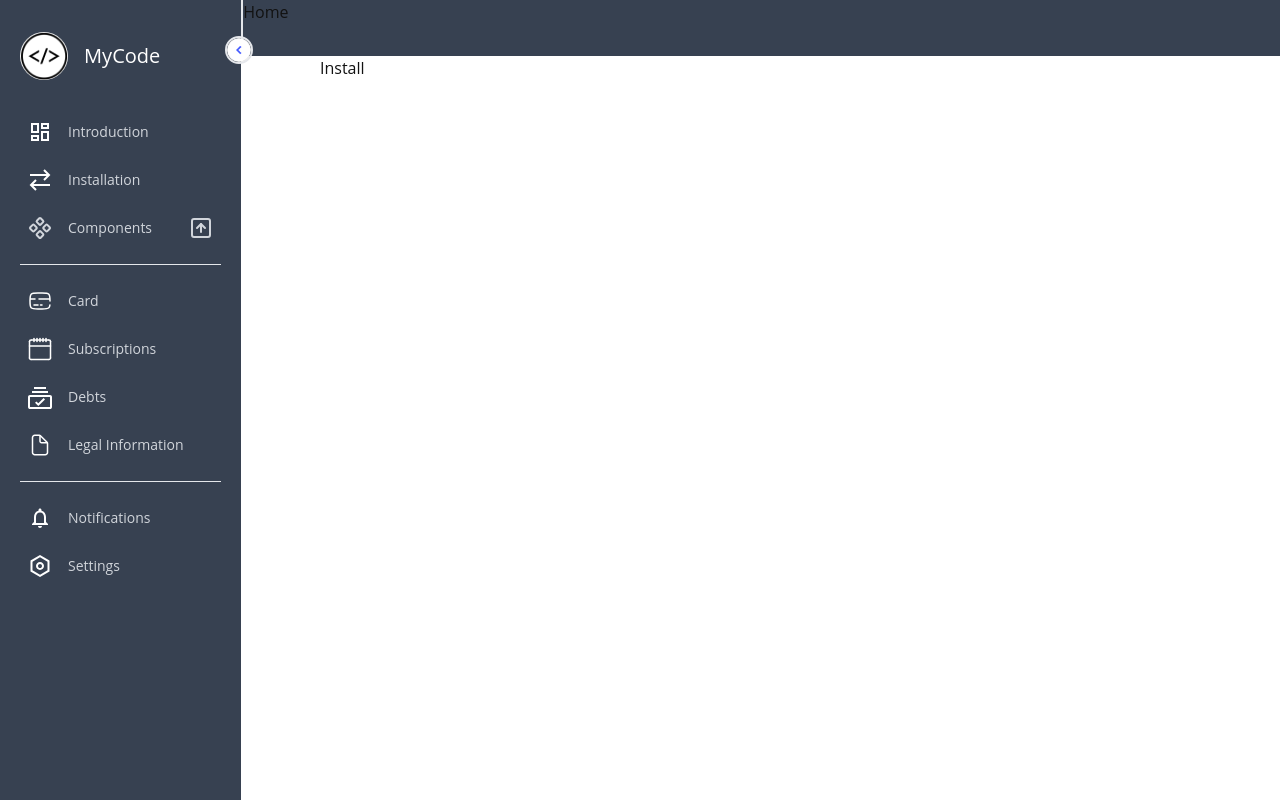
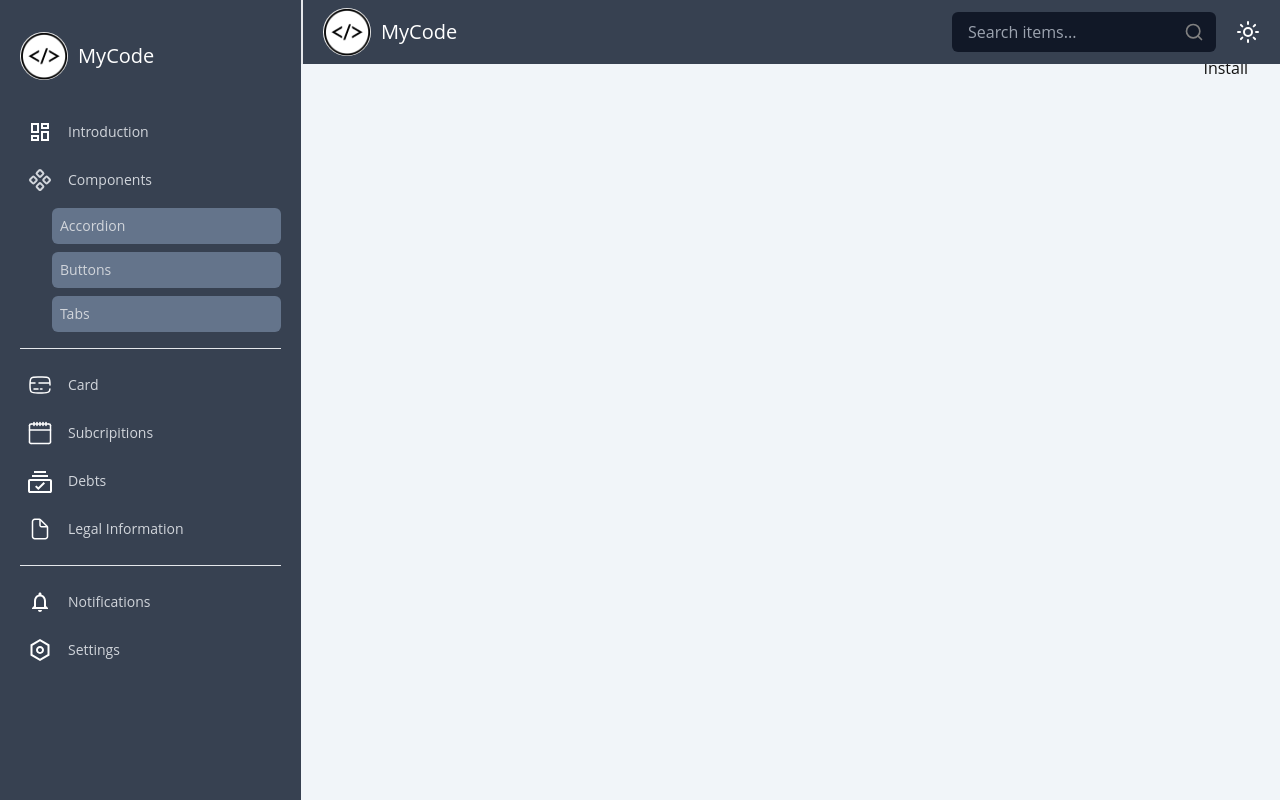
Before and after one commit to akmaljonmuhammadjonov07/UI-Library, a React (Vite) app: page /instalition in a window 1280 px wide. Built offline with nearby package versions, Linux system fonts and the light colour scheme.

Commit message:
Drawer active and navbar

```diff
--- a/src/components/drawer/drawer.jsx
+++ b/src/components/drawer/drawer.jsx
@@ -11,8 +11,8 @@ function Drawer() {
 			<Sidebar />
 
 			{/* Main Content */}
-			<div className='flex-1 md:ml-72 max-md:ml-12 relative max-md:mr-96 p-8 pt-14 min-h-screen flex justify-center transition-all duration-300'>
-				<div className='w-full'>
+			<div className='flex md:ml-72 max-md:ml-12 bg-slate-100 w-full relative max-md:mr-96 p-8 pt-14 min-h-screen justify-start transition-all duration-300'>
+				<div className='w-full flex justify-end'>
 					<Routes>
 						<Route path='/' element={<Home />} />
 						<Route path='/instalition' element={<Install />} />
--- a/src/components/drawer/sidebar.jsx
+++ b/src/components/drawer/sidebar.jsx
@@ -1,26 +1,20 @@
-import { Component, SquareArrowDown, SquareArrowUp } from 'lucide-react';
+import { Component, Search, Sun } from 'lucide-react';
 import { useState } from 'react';
+import { NavLink } from 'react-router-dom';
 
 const Sidebar = () => {
-	const [open, setOpen] = useState(true);
-	const [accordionOpen, setAccordionOpen] = useState(false); // State for the accordion
+	const [open] = useState(true);
+	const [accordionOpen, setAccordionOpen] = useState(true); // State for the accordion
 
 	return (
-		<div className='fixed flex inset-0'>
+		<div className='fixed flex inset-0 z-50'>
 			<div
 				className={`${
-					open ? 'w-72 max-md:w-20' : 'w-24'
+					open ? 'w-96 max-md:w-20' : 'w-24'
 				} bg-gray-700 h-screen p-5 pt-8 relative duration-300`}
 			>
+				<div className='flex gap-x-2.5 items-center'>
 					<img
-					src='/control.png'
-					className={`absolute cursor-pointer -right-3 top-9 w-7 border-dark-purple
-           border-2 rounded-full  ${!open && 'rotate-180'}`}
-					onClick={() => setOpen(!open)}
-				/>
-				<div className='flex gap-x-4 items-center'>
-					<img
-						onClick={() => setOpen(!open)}
 						src='/capture_241214_215434-removebg-preview.png'
 						className={`cursor-pointer duration-500 bg-white rounded-full w-12 h-12 ${
 							open && 'rotate-[360deg]'
@@ -35,7 +29,16 @@ const Sidebar = () => {
 					</h1>
 				</div>
 				<ul className='pt-6'>
-					<li className='flex rounded-md p-2 cursor-pointer hover:bg-light-white text-gray-300 text-sm items-center gap-x-4 mt-2'>
+					<NavLink
+						to='/introduction'
+						className={({ isActive }) =>
+							`flex rounded-md p-2 cursor-pointer text-sm items-center gap-x-4 mt-2 ${
+								isActive
+									? 'bg-gray-400 text-black'
+									: 'text-gray-300 hover:bg-light-white'
+							}`
+						}
+					>
 						<img src='/Overview.svg' />
 						<span
 							className={`${
@@ -44,50 +47,51 @@ const Sidebar = () => {
 						>
 							Introduction
 						</span>
-					</li>
-					<li className='flex rounded-md p-2 cursor-pointer hover:bg-light-white text-gray-300 text-sm items-center gap-x-4 mt-2'>
-						<img src='/Transactions.svg' />
+					</NavLink>
+					<NavLink
+						to='/components'
+						onClick={() => setAccordionOpen(!accordionOpen)}
+						className={({ isActive }) =>
+							`flex rounded-md p-2 cursor-pointer text-sm items-center gap-x-4 mt-2 ${
+								isActive
+									? 'bg-gray-400 text-black'
+									: 'text-gray-300 hover:bg-light-white'
+							}`
+						}
+					>
+						<Component />
 						<span
 							className={`${
 								!open && 'hidden'
 							} origin-left max-md:hidden duration-200`}
 						>
-							Installation
-						</span>
-					</li>
-					<li
-						className='flex flex-col rounded-md p-2 cursor-pointer hover:bg-light-white text-gray-300 text-sm items-start gap-x-4 mt-2'
-						onClick={() => setAccordionOpen(!accordionOpen)}
-					>
-						<div className='flex items-center gap-x-4 w-full'>
-							<Component />
-							<span
-								className={`${
-									!open && 'hidden'
-								} origin-left max-md:hidden duration-200 flex-1`}
-							>
 							Components
 						</span>
-							<span className={`${open ? '' : 'hidden'} text-xs`}>
-								{accordionOpen ? <SquareArrowDown /> : <SquareArrowUp />}
-							</span>
-						</div>
+					</NavLink>
 					{accordionOpen && open && (
 						<ul className='pl-8 mt-2 space-y-2'>
-								<li className='text-gray-300 hover:text-white text-sm cursor-pointer'>
+							<li className='text-gray-300 p-2 bg-slate-500 rounded-md hover:text-black text-sm cursor-pointer'>
 								Accordion
 							</li>
-								<li className='text-gray-300 hover:text-white text-sm cursor-pointer'>
+							<li className='text-gray-300 p-2 bg-slate-500 rounded-md hover:text-black text-sm cursor-pointer'>
+								Buttons
+							</li>
+							<li className='text-gray-300 p-2 bg-slate-500 rounded-md hover:text-black text-sm cursor-pointer'>
 								Tabs
-								</li>
-								<li className='text-gray-300 hover:text-white text-sm cursor-pointer'>
-									Buttons
 							</li>
 						</ul>
 					)}
-					</li>
 					<hr className='my-4' />
-					<li className='flex rounded-md p-2 cursor-pointer hover:bg-light-white text-gray-300 text-sm items-center gap-x-4'>
+					<NavLink
+						to='/card'
+						className={({ isActive }) =>
+							`flex rounded-md p-2 cursor-pointer text-sm items-center gap-x-4 mt-2 ${
+								isActive
+									? 'bg-gray-400 text-black'
+									: 'text-gray-300 hover:bg-light-white'
+							}`
+						}
+					>
 						<img src='/Card.svg' />
 						<span
 							className={`${
@@ -96,19 +100,36 @@ const Sidebar = () => {
 						>
 							Card
 						</span>
-					</li>
-
-					<li className='flex rounded-md p-2 cursor-pointer hover:bg-light-white text-gray-300 text-sm items-center gap-x-4 mt-2'>
+					</NavLink>
+					<NavLink
+						to='/subcribitions'
+						className={({ isActive }) =>
+							`flex rounded-md p-2 cursor-pointer text-sm items-center gap-x-4 mt-2 ${
+								isActive
+									? 'bg-gray-400 text-black'
+									: 'text-gray-300 hover:bg-light-white'
+							}`
+						}
+					>
 						<img src='/Calendar.svg' />
 						<span
 							className={`${
 								!open && 'hidden'
 							} origin-left max-md:hidden duration-200`}
 						>
-							Subscriptions
+							Subcripitions
 						</span>
-					</li>
-					<li className='flex rounded-md p-2 cursor-pointer hover:bg-light-white text-gray-300 text-sm items-center gap-x-4 mt-2'>
+					</NavLink>
+					<NavLink
+						to='/debts'
+						className={({ isActive }) =>
+							`flex rounded-md p-2 cursor-pointer text-sm items-center gap-x-4 mt-2 ${
+								isActive
+									? 'bg-gray-400 text-black'
+									: 'text-gray-300 hover:bg-light-white'
+							}`
+						}
+					>
 						<img src='/Debt.svg' />
 						<span
 							className={`${
@@ -117,8 +138,17 @@ const Sidebar = () => {
 						>
 							Debts
 						</span>
-					</li>
-					<li className='flex rounded-md p-2 cursor-pointer hover:bg-light-white text-gray-300 text-sm items-center gap-x-4 mt-2'>
+					</NavLink>
+					<NavLink
+						to='/legal'
+						className={({ isActive }) =>
+							`flex rounded-md p-2 cursor-pointer text-sm items-center gap-x-4 mt-2 ${
+								isActive
+									? 'bg-gray-400 text-black'
+									: 'text-gray-300 hover:bg-light-white'
+							}`
+						}
+					>
 						<img src='/Legal.svg' />
 						<span
 							className={`${
@@ -127,9 +157,18 @@ const Sidebar = () => {
 						>
 							Legal Information
 						</span>
-					</li>
+					</NavLink>
 					<hr className='my-4' />
-					<li className='flex rounded-md p-2 cursor-pointer hover:bg-light-white text-gray-300 text-sm items-center gap-x-4'>
+					<NavLink
+						to='/notifications'
+						className={({ isActive }) =>
+							`flex rounded-md p-2 cursor-pointer text-sm items-center gap-x-4 mt-2 ${
+								isActive
+									? 'bg-gray-400 text-black'
+									: 'text-gray-300 hover:bg-light-white'
+							}`
+						}
+					>
 						<img src='/Notifications.svg' />
 						<span
 							className={`${
@@ -138,8 +177,17 @@ const Sidebar = () => {
 						>
 							Notifications
 						</span>
-					</li>
-					<li className='flex rounded-md p-2 cursor-pointer hover:bg-light-white text-gray-300 text-sm items-center gap-x-4 mt-2'>
+					</NavLink>
+					<NavLink
+						to='/settings'
+						className={({ isActive }) =>
+							`flex rounded-md p-2 cursor-pointer text-sm items-center gap-x-4 mt-2 ${
+								isActive
+									? 'bg-gray-400 text-black'
+									: 'text-gray-300 hover:bg-light-white'
+							}`
+						}
+					>
 						<img src='/Settings.svg' />
 						<span
 							className={`${
@@ -148,11 +196,43 @@ const Sidebar = () => {
 						>
 							Settings
 						</span>
-					</li>
+					</NavLink>
 				</ul>
 			</div>
-			<div className='h-14 w-full bg-gray-700 border-l-2 z-5'>
-				<div className='flex items-center'>Home</div>
+			<div className='h-16 w-full p-3 pl-5 bg-gray-700 flex justify-between items-center border-l-2 z-5'>
+				<div className='flex gap-x-2.5 items-center'>
+					<img
+						src='/capture_241214_215434-removebg-preview.png'
+						className={`cursor-pointer duration-500 bg-white rounded-full w-12 h-12 ${
+							open && 'rotate-[360deg]'
+						}`}
+					/>
+					<h1
+						className={`text-white max-md:hidden flex origin-left font-medium text-xl duration-200 ${
+							!open && 'scale-0'
+						}`}
+					>
+						{`MyCode`}
+					</h1>
+				</div>
+				<div>
+					{' '}
+					<div className='flex gap-3 items-center w-full'>
+						<div className='relative w-full'>
+							<input
+								type='text'
+								placeholder='Search items...'
+								className='block w-full rounded-md bg-gray-900 px-4 py-2 pr-10 text-base text-white outline-none placeholder-gray-400 focus:ring-2 focus:ring-indigo-600'
+							/>
+							<div className='absolute inset-y-0 right-0 flex items-center pr-3 pointer-events-none'>
+								<Search size={20} color='gray' />
+							</div>
+						</div>
+						<button className='flex justify-center cursor-pointer hover:bg-slate-600 items-center p-2 rounded-md hover:rotate-180'>
+							<Sun color='white' />
+						</button>
+					</div>
+				</div>
 			</div>
 		</div>
 	);
--- a/src/pages/Home/index.jsx
+++ b/src/pages/Home/index.jsx
@@ -1,7 +1,7 @@
 function Home() {
 	return (
-		<div className='flex'>
-			<div className='bg-black text-white min-h-screen px-8 py-16'>
+		<div className='w-full z-50'>
+			<div className=' w-full text-black min-h-screen px-8 py-16'>
 				<div className='max-w-3xl mx-auto'>
 					<h1 className='text-4xl font-bold mb-6'>Introduction</h1>
 					<p className='text-lg text-gray-400 mb-6'>
@@ -10,9 +10,9 @@ function Home() {
 					</p>
 					<div className='space-y-6'>
 						<p className='text-lg'>
-							This is <span className='font-bold text-white'>NOT</span> a
-							component library. It's a collection of re-usable components that
-							you can copy and paste into your apps.
+							This is <span className='font-bold'>NOT</span> a component
+							library. It{`'`}s a collection of re-usable components that you
+							can copy and paste into your apps.
 						</p>
 						<h2 className='text-2xl font-semibold'>
 							What do you mean by not a component library?
```
Also changed, not shown: public/Log.svg (deleted). Lines whose indentation alone changed are shown as unchanged.
